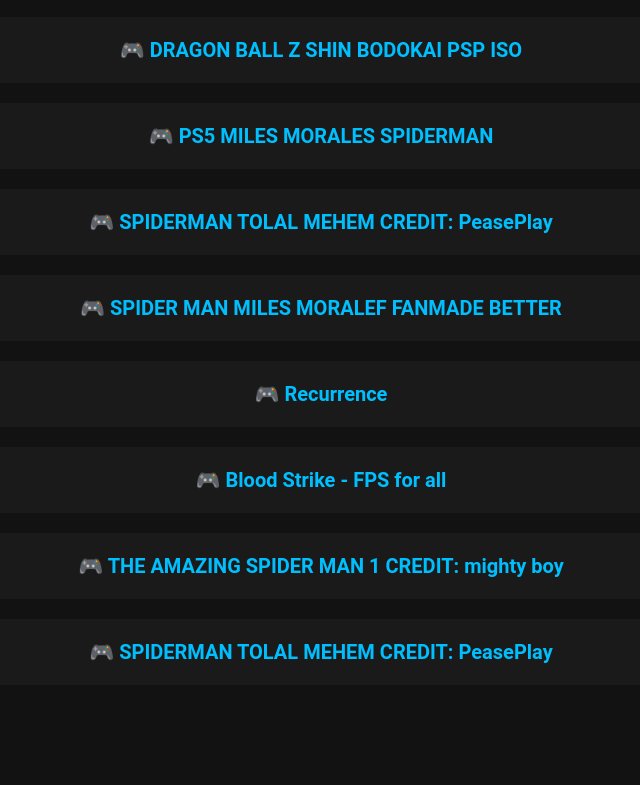
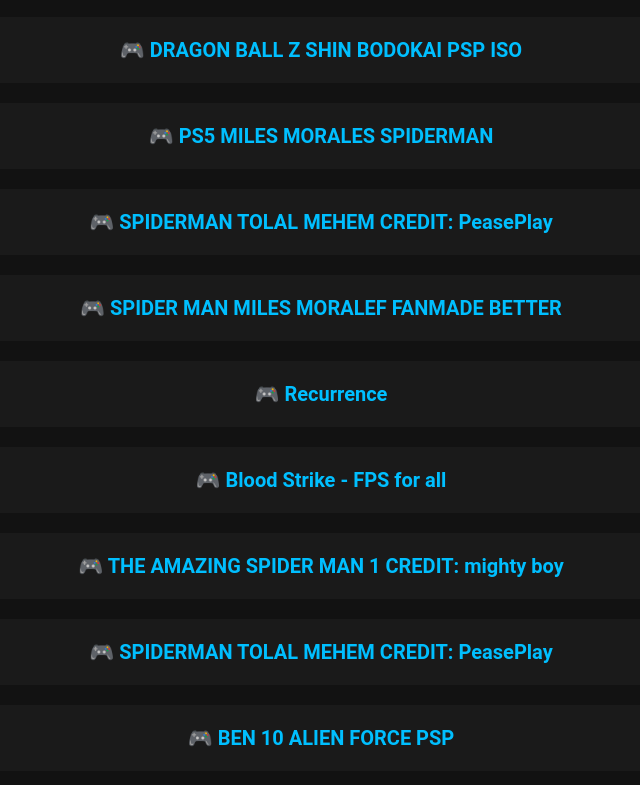
Before and after one commit to GAMINGTIGERSBD/gamingtigersweb, a plain HTML site: page downloads.html in a window 1280 px wide. Shown: the part 578-1363 px from the top of the page, without its empty margins (319-959 px from the left). Before the commit the page ends 1303 px from the top, so only its background shows below. Drawn offline with Linux system fonts and the light colour scheme.

Commit message:
Update downloads.html

```diff
--- a/downloads.html
+++ b/downloads.html
@@ -103,6 +103,7 @@
         <a href="https://play.google.com/store/apps/details?id=com.netease.newspike"><b>Blood Strike - FPS for all</b></a>
         <a href="https://youtu.be/cHnZ0bzqx7U?si=oqm0-cIUoj4fHY_t"><b>THE AMAZING SPIDER MAN 1 CREDIT: mighty boy</b></a>
         <a href="https://youtu.be/Af0hNB..."><b>SPIDERMAN TOLAL MEHEM CREDIT: PeasePlay</b></a>
+        <a href="https://www.emulatorgames.net/roms/playstation-portable/ben-10-alien-force/"><b>BEN 10 ALIEN FORCE PSP</b></a>
     </div>
 
     <script>
```
